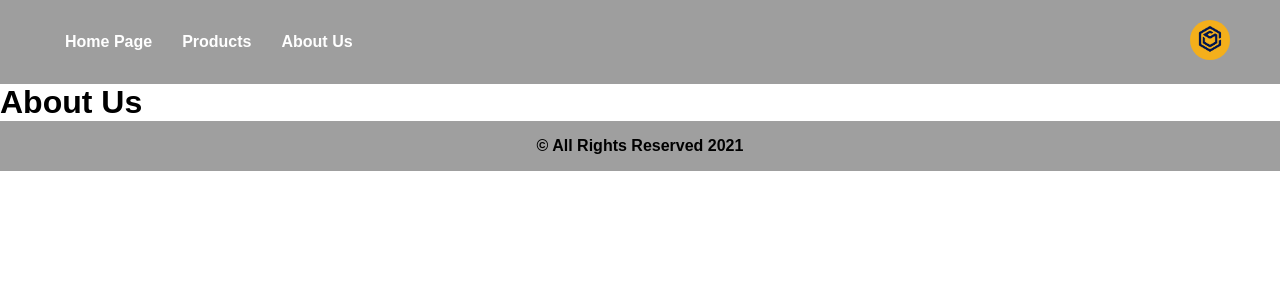
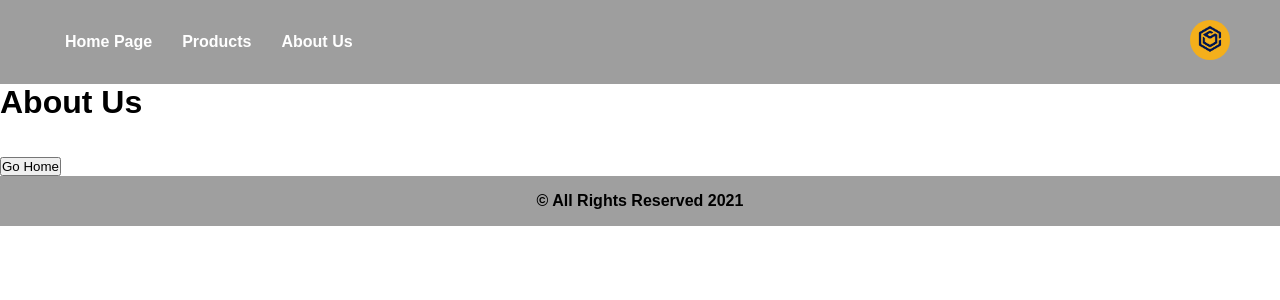
Before and after one commit to masoudhra/WebsitProject, a React (Create React App) app: page /products/us in a window 1280 px wide. Shown: the top 300 px of the page. Built offline with nearby package versions, Linux system fonts and the light colour scheme.

Commit message:
use of useNavigate for push and replace

```diff
--- a/src/components/AboutUs.js
+++ b/src/components/AboutUs.js
@@ -1,13 +1,25 @@
-import React, { Component } from 'react';
+import React from 'react';
+import { useNavigate } from 'react-router-dom';
 
-class AboutUs extends Component {
-    render() {
-        return (
-            <div>
-                <h1>About Us</h1>
-            </div>
-        );
+const AboutUs = () => {
+    const navigate = useNavigate();
+
+
+
+    //if we don't write replace, we can go back to last page.
+    const clickHandler = () =>{
+        navigate ('/' , {replace: true});
     }
-}
+
+
+    return (
+        <div>
+            <h1>About Us</h1>
+            <br/>
+            <br/>
+            <button onClick={clickHandler}>Go Home</button>
+        </div>
+    );
+};
 
 export default AboutUs;
```
